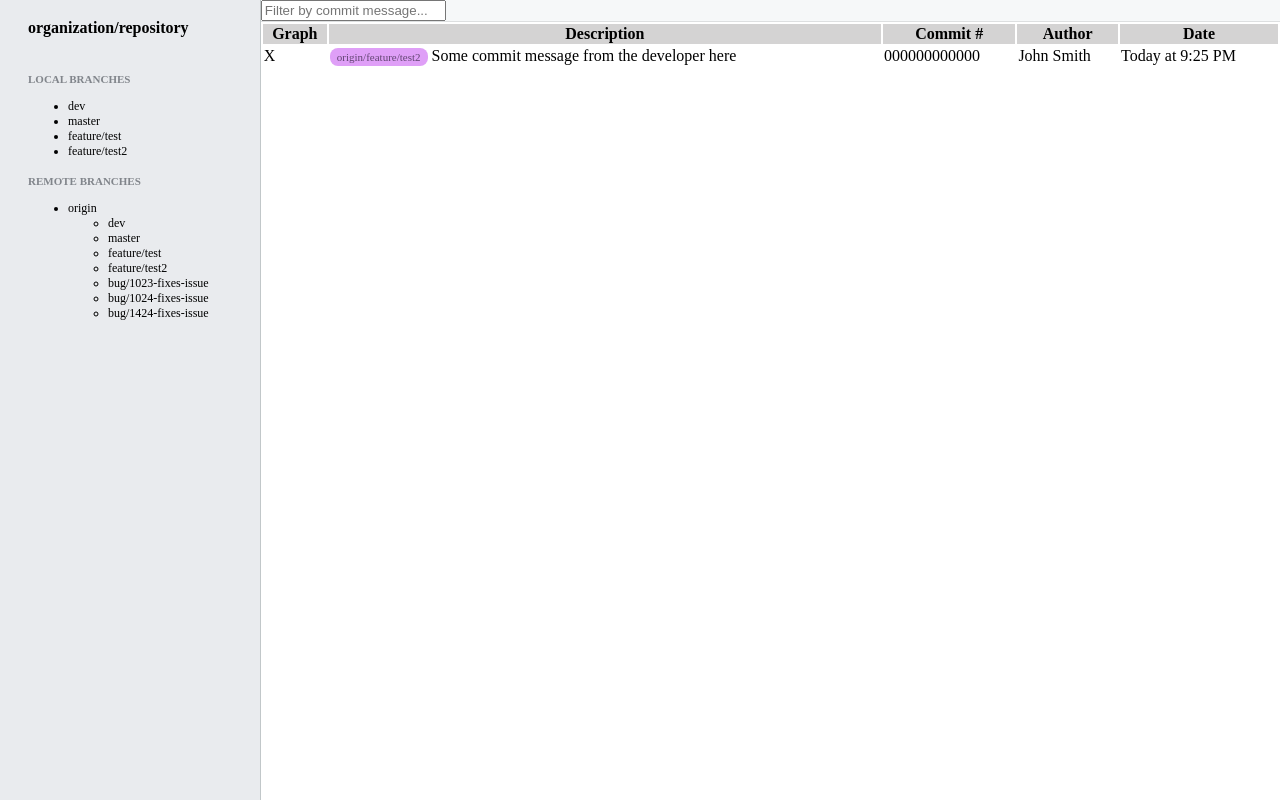
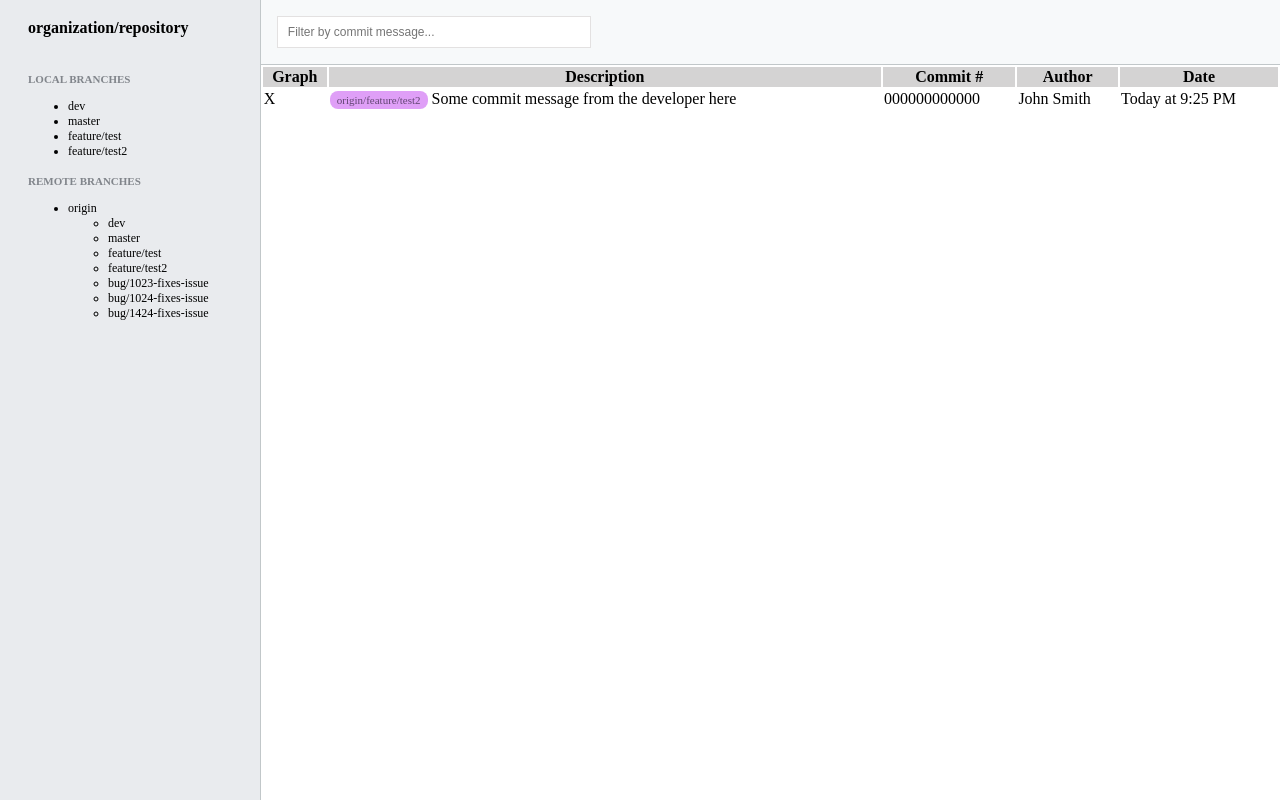
Before and after one commit to teffybiskup/commit-log, a React app: page / in a window 1280 px wide. Built offline with nearby package versions, Linux system fonts and the light colour scheme.

Commit message:
Update Filter Toolbar CSS

```diff
--- a/src/components/FilterToolbar.tsx
+++ b/src/components/FilterToolbar.tsx
@@ -10,6 +10,7 @@ const FilterToolbar = ({ onFilterChange }: IFilterToolbar) => {
     return (
         <div className="toolbar">
             <input
+                className="input-search"
                 onChange={handleChange}
                 placeholder="Filter by commit message..."
             >
--- a/src/styles/FilterToolbar.css
+++ b/src/styles/FilterToolbar.css
@@ -1,4 +1,14 @@
 .toolbar {
-    background-color: #F6F8F9;
-    border-bottom: solid 1px #DDDFE0;
+    background: rgba(239, 242, 244, 0.498279);
+    border-bottom: solid 1px #C1C7C9;
 }
+
+.input-search {
+    font-size: 12px;
+    line-height: 14px;
+    margin: 16px;
+    padding-left: 10px;
+    width: 300px;
+    height: 28px;
+    border: 1px solid #E3E1E1;
+}
```
